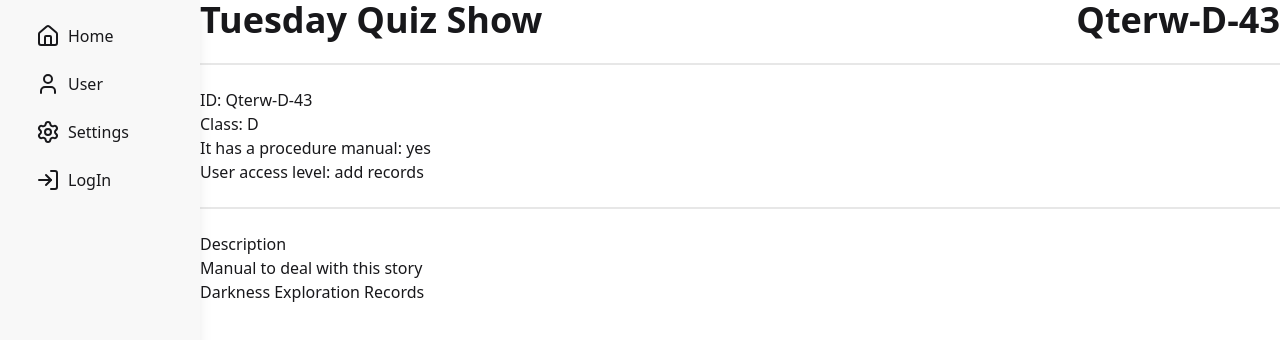
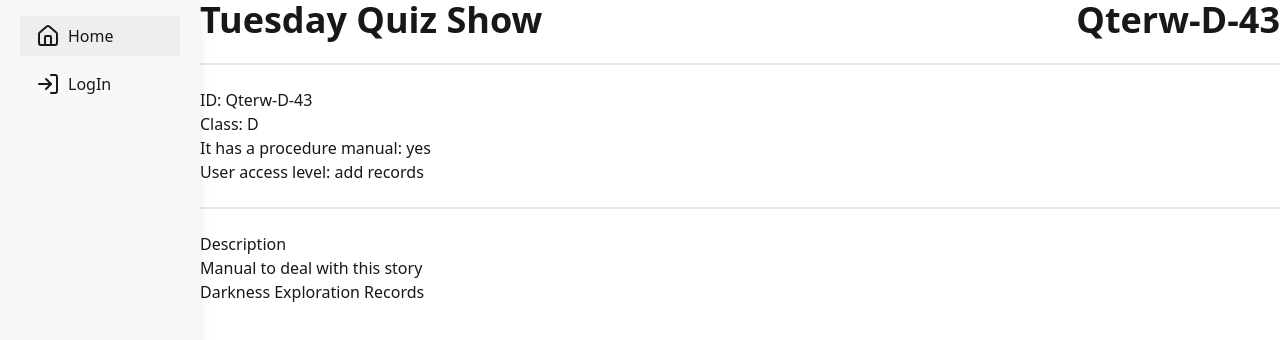
Before and after one commit to nravesz/DarknessExplorationRecord, a React app in the folder frontend/: page / in a window 1280 px wide. Shown: the top 340 px of the page. Built offline with nearby package versions, Linux system fonts and the light colour scheme; the HTML template or start-up script is replaced by a standard one.

Commit message:
style: the sidebar shows the location

```diff
--- a/frontend/src/features/layout/sidebar/SideBar.tsx
+++ b/frontend/src/features/layout/sidebar/SideBar.tsx
@@ -6,8 +6,8 @@ function SideBar() {
   return (
     <div className="flex flex-col bg-base-200 h-screen w-50 space-y-2 items-center py-4 shadow-lg">
       <SideBarButton name={"Home"} icon={Home} route={ROUTES.HOME} />
-      <SideBarButton name={"User"} icon={User} route={ROUTES.HOME} />
-      <SideBarButton name={"Settings"} icon={Settings} route={ROUTES.HOME} />
+      {/* <SideBarButton name={"User"} icon={User} route={ROUTES.USER} />
+      <SideBarButton name={"Settings"} icon={Settings} route={ROUTES.SETTINGS} /> */}
       <SideBarButton name={"LogIn"} icon={LogIn} route={ROUTES.LOGIN} />
       </div>
   );
--- a/frontend/src/features/layout/sidebar/SideBarButton.tsx
+++ b/frontend/src/features/layout/sidebar/SideBarButton.tsx
@@ -1,8 +1,10 @@
 import { type LucideIcon } from 'lucide-react';
+import { NavLink } from 'react-router-dom';
+
 import { useNavigate } from 'react-router-dom';
 
 interface Props {
-	name: string;
+  name: string;
   icon: LucideIcon;
   route: string;
 }
@@ -11,12 +13,17 @@ function SideBarButton({ name, icon: Icon, route }: Props) {
   const navigate = useNavigate();
 
   return (
-    <button className="w-4/5 pl-4 p-2 rounded hover:bg-base-300" onClick={() => navigate(route)}>
-      <div className="flex flex-row space-x-2">
-        <Icon size={24} />
-        <div>{name}</div>
-      </div>
-    </button>
+    <NavLink
+      to={route}
+      className={({ isActive }) =>
+        `w-4/5 pl-4 p-2 rounded transition
+        flex items-center space-x-2
+        ${isActive ? 'bg-base-300' : 'hover:bg-base-300'}`
+      }
+    >
+      <Icon size={24} />
+      <span>{name}</span>
+    </NavLink>
   );
 }
 
--- a/frontend/src/routes.ts
+++ b/frontend/src/routes.ts
@@ -1,4 +1,6 @@
 export const ROUTES = {
   HOME: "/",
+  USER: "/user",
+  SETTINGS: "/settings",
   LOGIN: "/login",
 };
```
